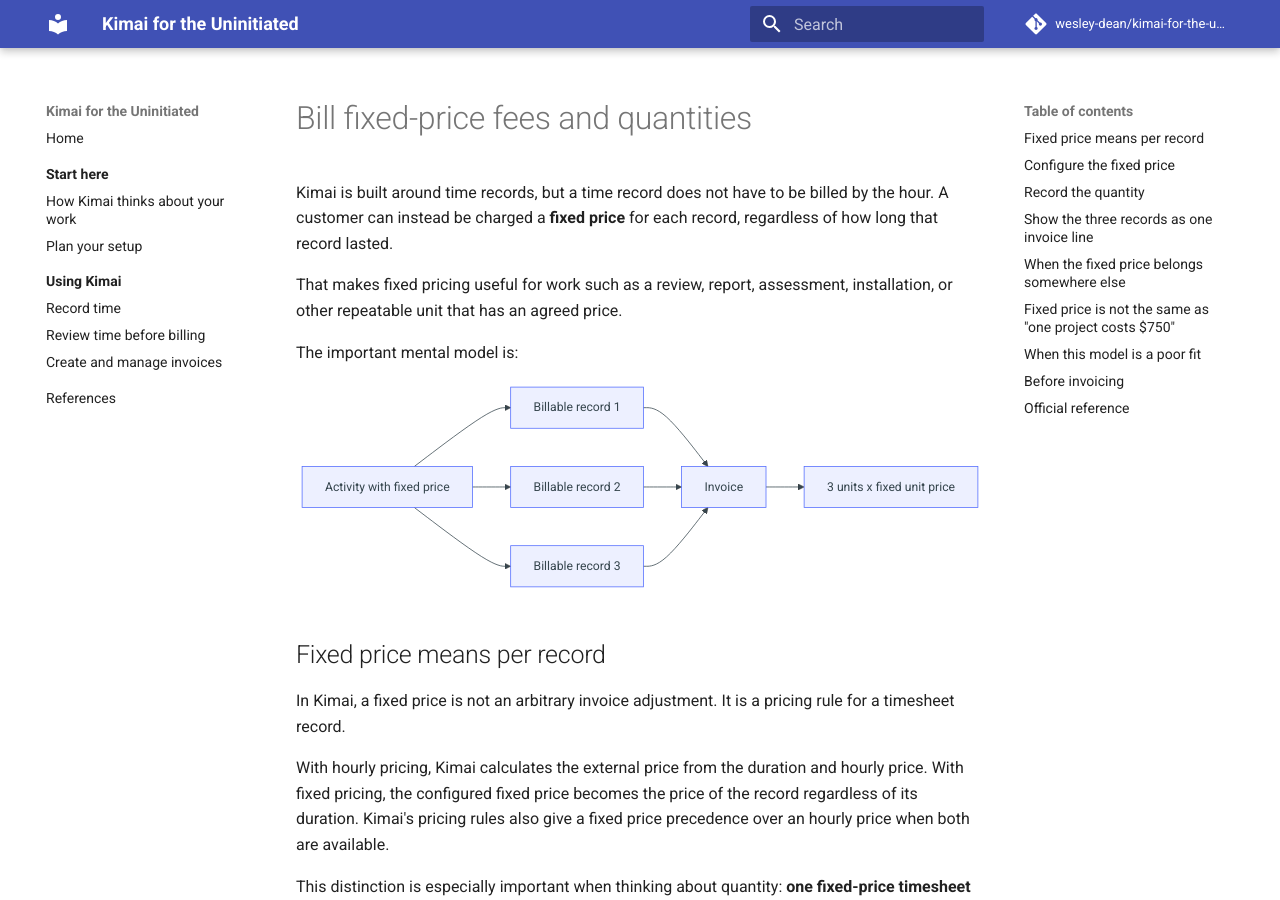
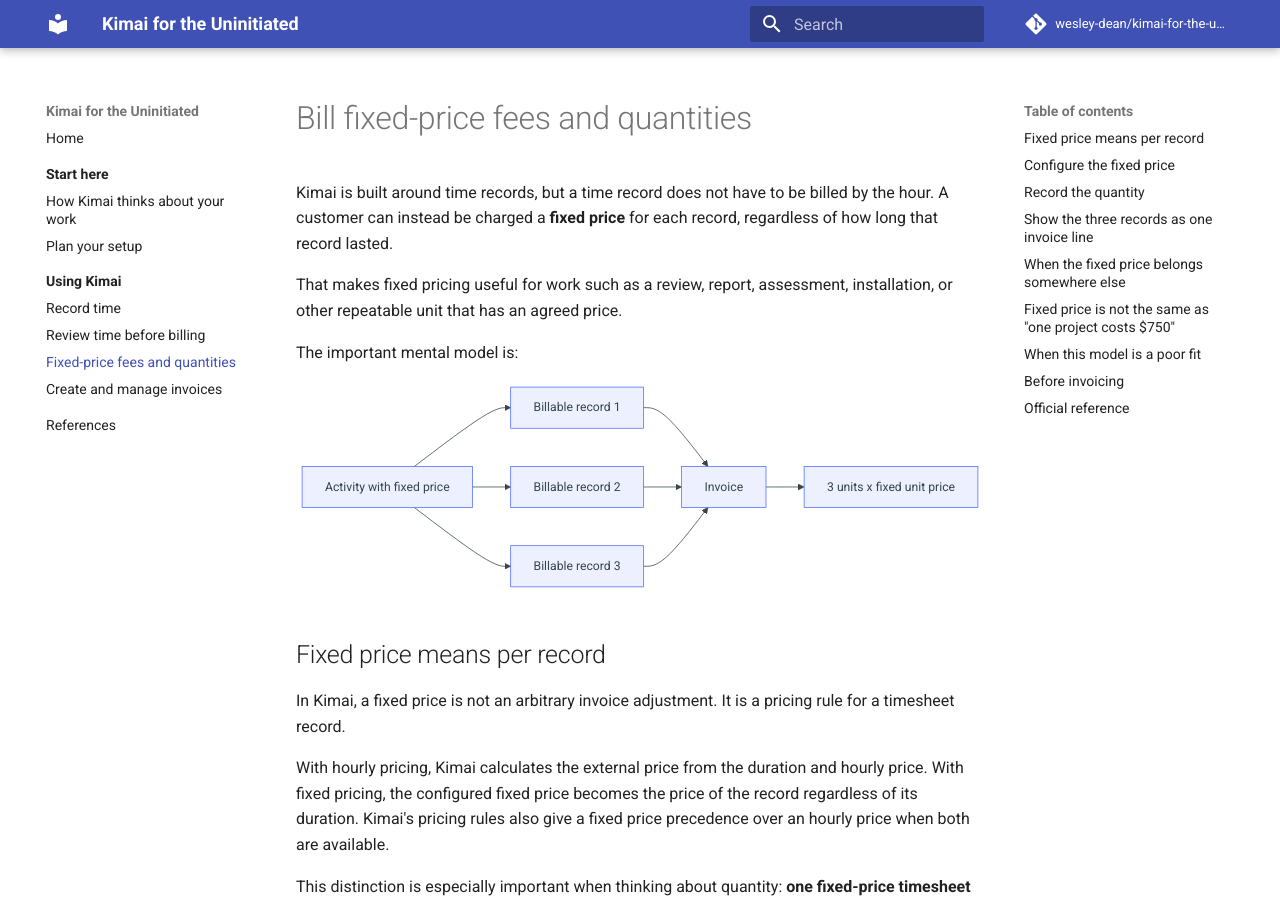
Before and after one commit to wesley-dean/kimai-for-the-uninitiated, an MkDocs documentation site: the page built from docs/using-kimai/fixed-price-fees.md, in a window 1280 px wide and 900 px high. Built offline with MkDocs 1.6.1 and Material for MkDocs 9.7.7, drawn with Linux system fonts in a browser that asks for light colours; comment, search, counter and statistics services are not loaded.

Commit message:
Add fixed-price fees guide to navigation

```diff
--- a/mkdocs.yml
+++ b/mkdocs.yml
@@ -24,6 +24,7 @@ nav:
       - using-kimai/index.md
       - Record time: using-kimai/record-time.md
       - Review time before billing: using-kimai/review-time.md
+      - Fixed-price fees and quantities: using-kimai/fixed-price-fees.md
       - Create and manage invoices: using-kimai/create-invoice.md
   - References: references.md
 
```
